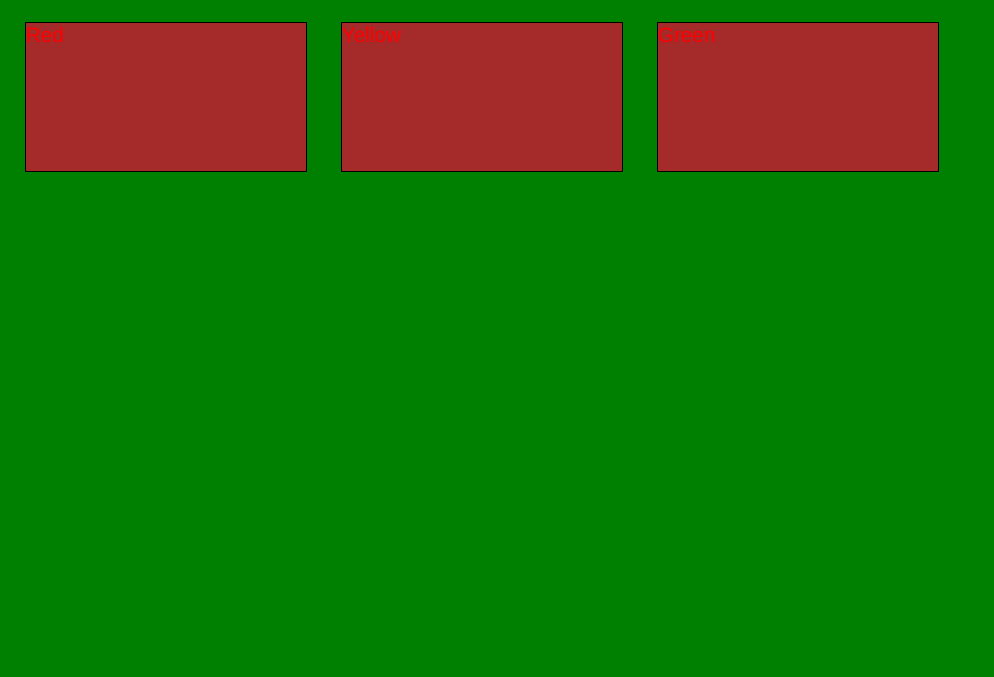
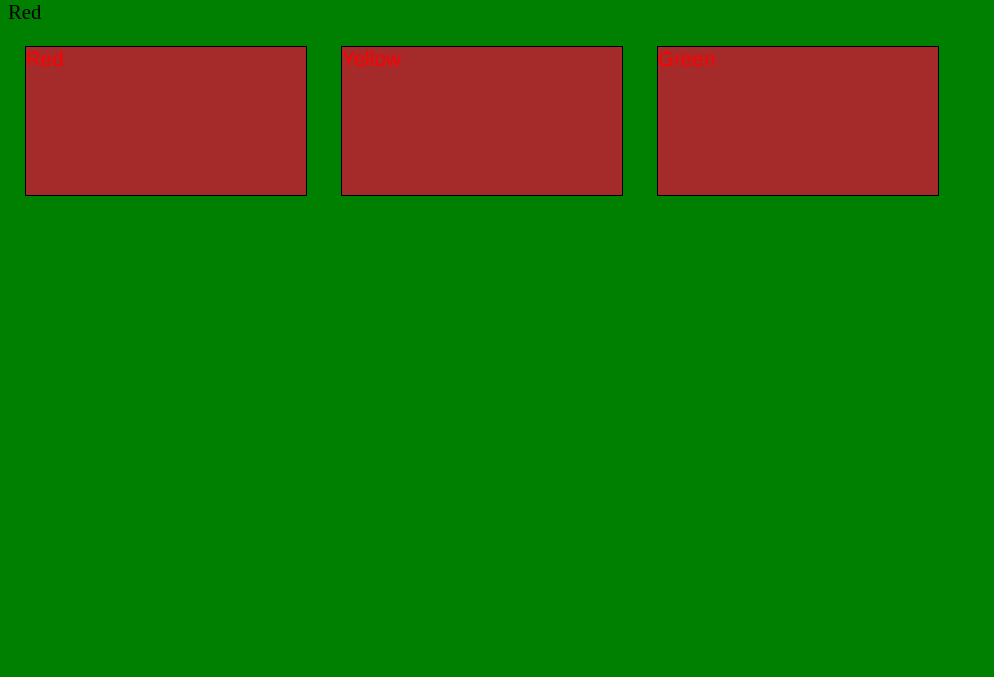
Before and after one commit to ysw1997/Assignment-for-HTML-CSS-and-Javascript-for-Web-Developers, a plain HTML site: page module2-solution/index.html in a window 1280 px wide. Shown: the part 123-800 px from the top of the page, without its empty margins (0-994 px from the left). Drawn offline with Linux system fonts and the light colour scheme.

Commit message:
Update index.html

```diff
--- a/module2-solution/index.html
+++ b/module2-solution/index.html
@@ -11,7 +11,9 @@
   <h1>github pages in module2-solution folder</h1>
 
 
-
+ <div id="box">
+  <div id="content",class="col-lg-3 col-md-6 col-sm-12"> Red</div>
+  </div>
   <div class="col-lg-3 col-md-6 col-sm-12"><p>Red</p></div>
   <div class="col-lg-3 col-md-6 col-sm-12"><p>Yellow</p></div>
   <div class="col-lg-3 col-md-6 col-sm-12"><p>Green</p></div>
```
